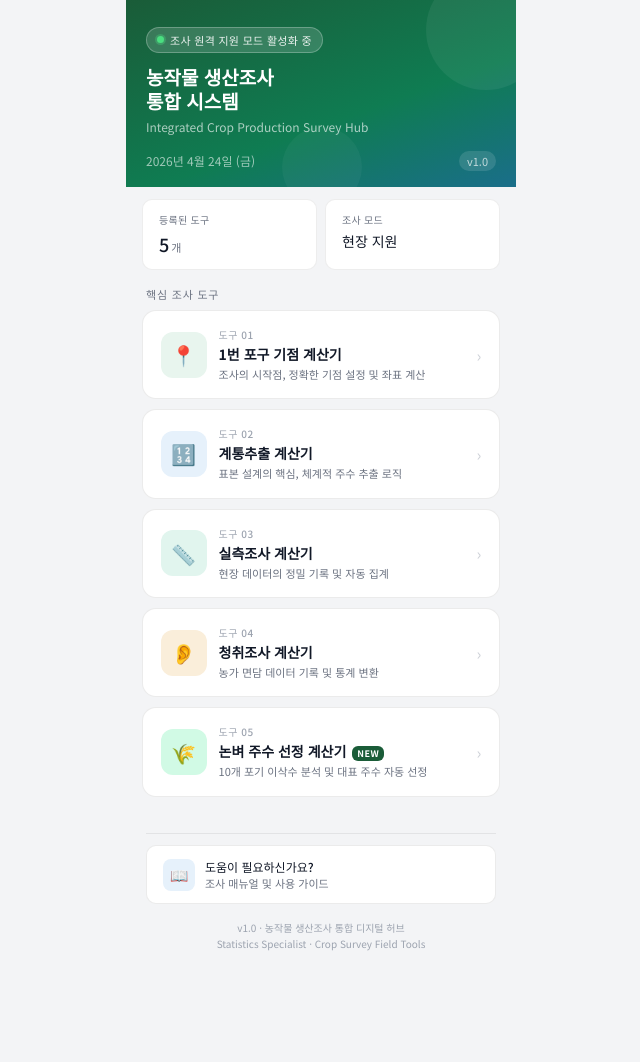
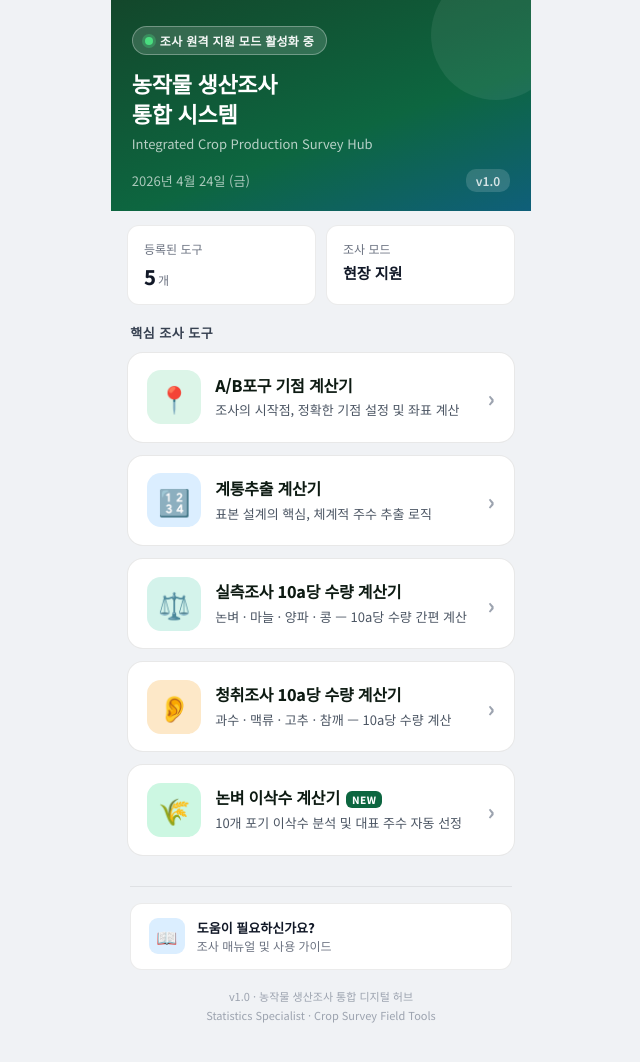
Before and after one commit to ubaldos00-ship-it/home, a plain HTML site: page index.html in a window 1280 px wide. Shown: the whole page, without its empty margins (319-959 px from the left). Before the commit the page ends 984 px from the top, so only its background shows below. Drawn offline with Linux system fonts and the light colour scheme.

Commit message:
Add files via upload
홈화면

```diff
--- a/index.html
+++ b/index.html
@@ -4,30 +4,30 @@
   <meta charset="UTF-8" />
   <meta name="viewport" content="width=device-width, initial-scale=1.0" />
   <title>농작물 생산조사 통합 시스템</title>
-  <link href="https://fonts.googleapis.com/css2?family=Noto+Sans+KR:wght@400;500;700&display=swap" rel="stylesheet" />
+  <link href="https://fonts.googleapis.com/css2?family=Noto+Sans+KR:wght@400;600;800&display=swap" rel="stylesheet" />
   <style>
     * { box-sizing: border-box; margin: 0; padding: 0; }
 
     body {
       font-family: 'Noto Sans KR', sans-serif;
-      background: #f3f4f6;
+      background: #f0f2f5;
       display: flex;
       justify-content: center;
       min-height: 100vh;
     }
 
     .hub-wrap {
-      max-width: 390px;
+      max-width: 420px;
       width: 100%;
-      background: #f3f4f6;
+      background: #f0f2f5;
       min-height: 100vh;
-      padding-bottom: 2rem;
+      padding-bottom: 2.5rem;
     }
 
     /* ── 헤더 ── */
     .hub-header {
-      background: linear-gradient(160deg, #1a5c38 0%, #0f7c52 60%, #1a6e8a 100%);
-      padding: 1.5rem 1.25rem 1rem;
+      background: linear-gradient(160deg, #13472b 0%, #0d6640 60%, #0f5f7a 100%);
+      padding: 1.6rem 1.3rem 1.2rem;
       position: relative;
       overflow: hidden;
     }
@@ -35,52 +35,45 @@
       content: '';
       position: absolute;
       top: -30px; right: -30px;
-      width: 120px; height: 120px;
+      width: 130px; height: 130px;
       border-radius: 50%;
-      background: rgba(255,255,255,0.06);
-    }
-    .hub-header::after {
-      content: '';
-      position: absolute;
-      bottom: -20px; left: 40%;
-      width: 80px; height: 80px;
-      border-radius: 50%;
-      background: rgba(255,255,255,0.04);
+      background: rgba(255,255,255,0.07);
     }
 
     .header-badge {
       display: inline-flex;
       align-items: center;
-      gap: 6px;
+      gap: 7px;
       background: rgba(255,255,255,0.15);
-      border: 0.5px solid rgba(255,255,255,0.25);
+      border: 0.5px solid rgba(255,255,255,0.3);
       border-radius: 20px;
-      padding: 4px 10px;
-      margin-bottom: 0.75rem;
+      padding: 5px 12px;
+      margin-bottom: 0.9rem;
     }
     .badge-dot {
-      width: 7px; height: 7px;
+      width: 8px; height: 8px;
       border-radius: 50%;
       background: #4ade80;
-      box-shadow: 0 0 0 2px rgba(74,222,128,0.3);
+      box-shadow: 0 0 0 3px rgba(74,222,128,0.3);
     }
     .badge-text {
-      font-size: 11px;
-      color: rgba(255,255,255,0.9);
-      font-weight: 500;
+      font-size: 12px;
+      color: rgba(255,255,255,0.95);
+      font-weight: 600;
       letter-spacing: 0.3px;
     }
 
     .header-title {
-      font-size: 19px;
-      font-weight: 700;
+      font-size: 22px;
+      font-weight: 800;
       color: #fff;
-      line-height: 1.3;
-      margin-bottom: 0.25rem;
+      line-height: 1.35;
+      margin-bottom: 0.3rem;
+      letter-spacing: -0.3px;
     }
     .header-sub {
-      font-size: 12px;
-      color: rgba(255,255,255,0.65);
+      font-size: 13px;
+      color: rgba(255,255,255,0.7);
       margin-bottom: 1rem;
     }
     .header-meta {
@@ -88,40 +81,41 @@
       align-items: center;
       justify-content: space-between;
     }
-    .meta-date { font-size: 12px; color: rgba(255,255,255,0.6); }
+    .meta-date { font-size: 13px; color: rgba(255,255,255,0.65); font-weight: 500; }
     .meta-version {
-      font-size: 11px;
-      background: rgba(255,255,255,0.12);
+      font-size: 12px;
+      background: rgba(255,255,255,0.15);
       border-radius: 10px;
-      padding: 2px 8px;
-      color: rgba(255,255,255,0.7);
+      padding: 3px 10px;
+      color: rgba(255,255,255,0.8);
+      font-weight: 600;
     }
 
     /* ── 퀵 스탯 ── */
     .quick-stat {
       display: grid;
       grid-template-columns: 1fr 1fr;
-      gap: 8px;
+      gap: 10px;
       padding: 0 1rem;
-      margin-top: 0.75rem;
+      margin-top: 0.9rem;
     }
     .stat-box {
       background: #fff;
-      border-radius: 10px;
-      padding: 0.75rem 1rem;
-      border: 0.5px solid rgba(0,0,0,0.07);
+      border-radius: 12px;
+      padding: 0.85rem 1rem;
+      border: 0.5px solid rgba(0,0,0,0.08);
     }
-    .stat-label { font-size: 10px; color: #6b7280; margin-bottom: 4px; letter-spacing: 0.3px; }
-    .stat-val { font-size: 18px; font-weight: 500; color: #111827; }
-    .stat-unit { font-size: 11px; color: #6b7280; margin-left: 2px; }
+    .stat-label { font-size: 12px; color: #6b7280; margin-bottom: 5px; font-weight: 500; }
+    .stat-val { font-size: 20px; font-weight: 800; color: #111827; }
+    .stat-unit { font-size: 12px; color: #6b7280; margin-left: 2px; font-weight: 500; }
 
     /* ── 섹션 라벨 ── */
     .section-label {
-      font-size: 11px;
-      font-weight: 500;
-      color: #6b7280;
-      letter-spacing: 0.8px;
-      padding: 1rem 1.25rem 0.5rem;
+      font-size: 13px;
+      font-weight: 700;
+      color: #374151;
+      letter-spacing: 0.5px;
+      padding: 1.1rem 1.2rem 0.6rem;
       text-transform: uppercase;
     }
 
@@ -130,109 +124,113 @@
       padding: 0 1rem;
       display: flex;
       flex-direction: column;
-      gap: 10px;
+      gap: 12px;
     }
 
     .tool-card {
       background: #fff;
-      border: 0.5px solid rgba(0,0,0,0.08);
-      border-radius: 14px;
-      padding: 1rem 1.1rem;
+      border: 1px solid rgba(0,0,0,0.09);
+      border-radius: 16px;
+      padding: 1.1rem 1.2rem;
       display: flex;
       align-items: center;
-      gap: 12px;
+      gap: 14px;
       cursor: pointer;
       text-decoration: none;
       transition: border-color 0.15s, transform 0.1s, box-shadow 0.15s;
     }
     .tool-card:hover {
-      border-color: rgba(0,0,0,0.18);
-      box-shadow: 0 2px 8px rgba(0,0,0,0.06);
+      border-color: #0d6640;
+      box-shadow: 0 3px 12px rgba(13,102,64,0.1);
     }
-    .tool-card:active { transform: scale(0.98); }
+    .tool-card:active { transform: scale(0.97); }
 
     .card-icon {
-      width: 46px; height: 46px;
-      border-radius: 12px;
+      width: 54px; height: 54px;
+      border-radius: 14px;
       display: flex;
       align-items: center;
       justify-content: center;
       flex-shrink: 0;
-      font-size: 20px;
+      font-size: 26px;
     }
-    .icon-green   { background: #e8f5ee; }
-    .icon-blue    { background: #e6f1fb; }
-    .icon-teal    { background: #e1f5ee; }
-    .icon-amber   { background: #faeeda; }
-    .icon-emerald { background: #d1fae5; }
+    .icon-green   { background: #dcf5e8; }
+    .icon-blue    { background: #dbeeff; }
+    .icon-teal    { background: #d4f3eb; }
+    .icon-amber   { background: #fde8c8; }
+    .icon-emerald { background: #ccf7e2; }
 
     .card-body { flex: 1; min-width: 0; }
-    .card-num {
-      font-size: 10px;
-      font-weight: 500;
-      color: #9ca3af;
-      letter-spacing: 0.5px;
-      margin-bottom: 2px;
-    }
+
     .card-title {
-      font-size: 14px;
-      font-weight: 700;
-      color: #111827;
-      margin-bottom: 3px;
+      font-size: 16px;
+      font-weight: 800;
+      color: #0d1a12;
+      margin-bottom: 5px;
+      letter-spacing: -0.2px;
+      line-height: 1.3;
     }
     .card-desc {
-      font-size: 11px;
-      color: #6b7280;
-      line-height: 1.4;
+      font-size: 13px;
+      color: #4b5563;
+      line-height: 1.5;
+      font-weight: 500;
     }
-    .card-arrow { color: #9ca3af; font-size: 16px; flex-shrink: 0; opacity: 0.5; }
+
+    .card-arrow {
+      color: #9ca3af;
+      font-size: 22px;
+      flex-shrink: 0;
+      font-weight: 700;
+    }
 
     .new-badge {
       display: inline-block;
-      font-size: 9px;
-      font-weight: 700;
-      background: #1a5c38;
+      font-size: 10px;
+      font-weight: 800;
+      background: #0d6640;
       color: #fff;
       border-radius: 6px;
-      padding: 1px 5px;
+      padding: 2px 6px;
       margin-left: 6px;
       vertical-align: middle;
       letter-spacing: 0.5px;
     }
 
     /* ── 푸터 ── */
-    .footer-area { padding: 1.25rem 1.25rem 0; }
-    .divider { height: 0.5px; background: rgba(0,0,0,0.07); margin: 1rem 0 0.75rem; }
+    .footer-area { padding: 1.4rem 1.2rem 0; }
+    .divider { height: 1px; background: rgba(0,0,0,0.07); margin: 0.5rem 0 1rem; }
 
     .footer-guide {
       display: flex;
       align-items: center;
-      gap: 10px;
+      gap: 12px;
       background: #fff;
-      border: 0.5px solid rgba(0,0,0,0.08);
-      border-radius: 10px;
-      padding: 0.75rem 1rem;
+      border: 1px solid rgba(0,0,0,0.08);
+      border-radius: 12px;
+      padding: 0.9rem 1.1rem;
     }
     .guide-icon {
-      width: 32px; height: 32px;
-      border-radius: 8px;
-      background: #e6f1fb;
+      width: 36px; height: 36px;
+      border-radius: 9px;
+      background: #dbeeff;
       display: flex;
       align-items: center;
       justify-content: center;
-      font-size: 15px;
+      font-size: 17px;
       flex-shrink: 0;
     }
     .guide-text { flex: 1; }
-    .guide-title { font-size: 12px; font-weight: 500; color: #111827; }
-    .guide-sub   { font-size: 11px; color: #6b7280; }
+    .guide-title { font-size: 13px; font-weight: 700; color: #111827; }
+    .guide-sub   { font-size: 12px; color: #6b7280; font-weight: 500; }
 
     .footer-copy {
       text-align: center;
-      margin-top: 1rem;
-      font-size: 10px;
+      margin-top: 1.1rem;
+      font-size: 11px;
       color: #9ca3af;
-      line-height: 1.6;
+      line-height: 1.7;
+      font-weight: 500;
     }
   </style>
 </head>
@@ -261,7 +259,7 @@
       </div>
       <div class="stat-box">
         <div class="stat-label">조사 모드</div>
-        <div class="stat-val" style="font-size:14px;margin-top:2px;">현장 지원</div>
+        <div class="stat-val" style="font-size:15px;margin-top:3px;">현장 지원</div>
       </div>
     </div>
 
@@ -269,51 +267,51 @@
     <div class="section-label">핵심 조사 도구</div>
     <div class="cards-list">
 
+      <!-- 도구 01 -->
       <a class="tool-card" href="https://ubaldos00-ship-it.github.io/flag_cal/" target="_blank">
         <div class="card-icon icon-green">📍</div>
         <div class="card-body">
-          <div class="card-num">도구 01</div>
-          <div class="card-title">1번 포구 기점 계산기</div>
+          <div class="card-title">A/B포구 기점 계산기</div>
           <div class="card-desc">조사의 시작점, 정확한 기점 설정 및 좌표 계산</div>
         </div>
         <div class="card-arrow">›</div>
       </a>
 
+      <!-- 도구 02 -->
       <a class="tool-card" href="https://ubaldos00-ship-it.github.io/sample_cal/" target="_blank">
         <div class="card-icon icon-blue">🔢</div>
         <div class="card-body">
-          <div class="card-num">도구 02</div>
           <div class="card-title">계통추출 계산기</div>
           <div class="card-desc">표본 설계의 핵심, 체계적 주수 추출 로직</div>
         </div>
         <div class="card-arrow">›</div>
       </a>
 
+      <!-- 도구 03 -->
       <a class="tool-card" href="https://ubaldos00-ship-it.github.io/yield_cal/" target="_blank">
-        <div class="card-icon icon-teal">📏</div>
+        <div class="card-icon icon-teal">⚖️</div>
         <div class="card-body">
-          <div class="card-num">도구 03</div>
-          <div class="card-title">실측조사 계산기</div>
-          <div class="card-desc">현장 데이터의 정밀 기록 및 자동 집계</div>
+          <div class="card-title">실측조사 10a당 수량 계산기</div>
+          <div class="card-desc">논벼 · 마늘 · 양파 · 콩 — 10a당 수량 간편 계산</div>
         </div>
         <div class="card-arrow">›</div>
       </a>
 
+      <!-- 도구 04 -->
       <a class="tool-card" href="https://ubaldos00-ship-it.github.io/chungchi_cal/" target="_blank">
         <div class="card-icon icon-amber">👂</div>
         <div class="card-body">
-          <div class="card-num">도구 04</div>
-          <div class="card-title">청취조사 계산기</div>
-          <div class="card-desc">농가 면담 데이터 기록 및 통계 변환</div>
+          <div class="card-title">청취조사 10a당 수량 계산기</div>
+          <div class="card-desc">과수 · 맥류 · 고추 · 참깨 — 10a당 수량 계산</div>
         </div>
         <div class="card-arrow">›</div>
       </a>
 
+      <!-- 도구 05 -->
       <a class="tool-card" href="https://ubaldos00-ship-it.github.io/jusu_cal/" target="_blank">
         <div class="card-icon icon-emerald">🌾</div>
         <div class="card-body">
-          <div class="card-num">도구 05</div>
-          <div class="card-title">논벼 주수 선정 계산기<span class="new-badge">NEW</span></div>
+          <div class="card-title">논벼 이삭수 계산기<span class="new-badge">NEW</span></div>
           <div class="card-desc">10개 포기 이삭수 분석 및 대표 주수 자동 선정</div>
         </div>
         <div class="card-arrow">›</div>
```
